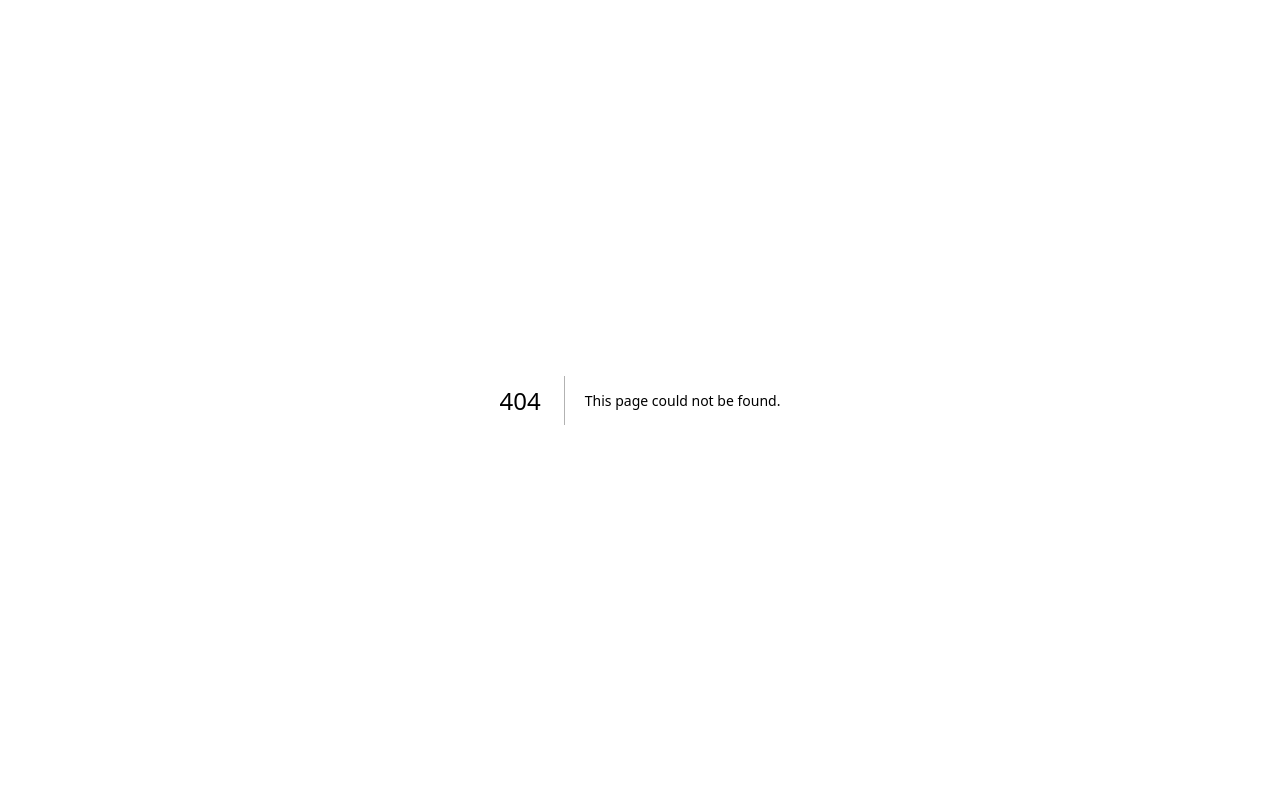
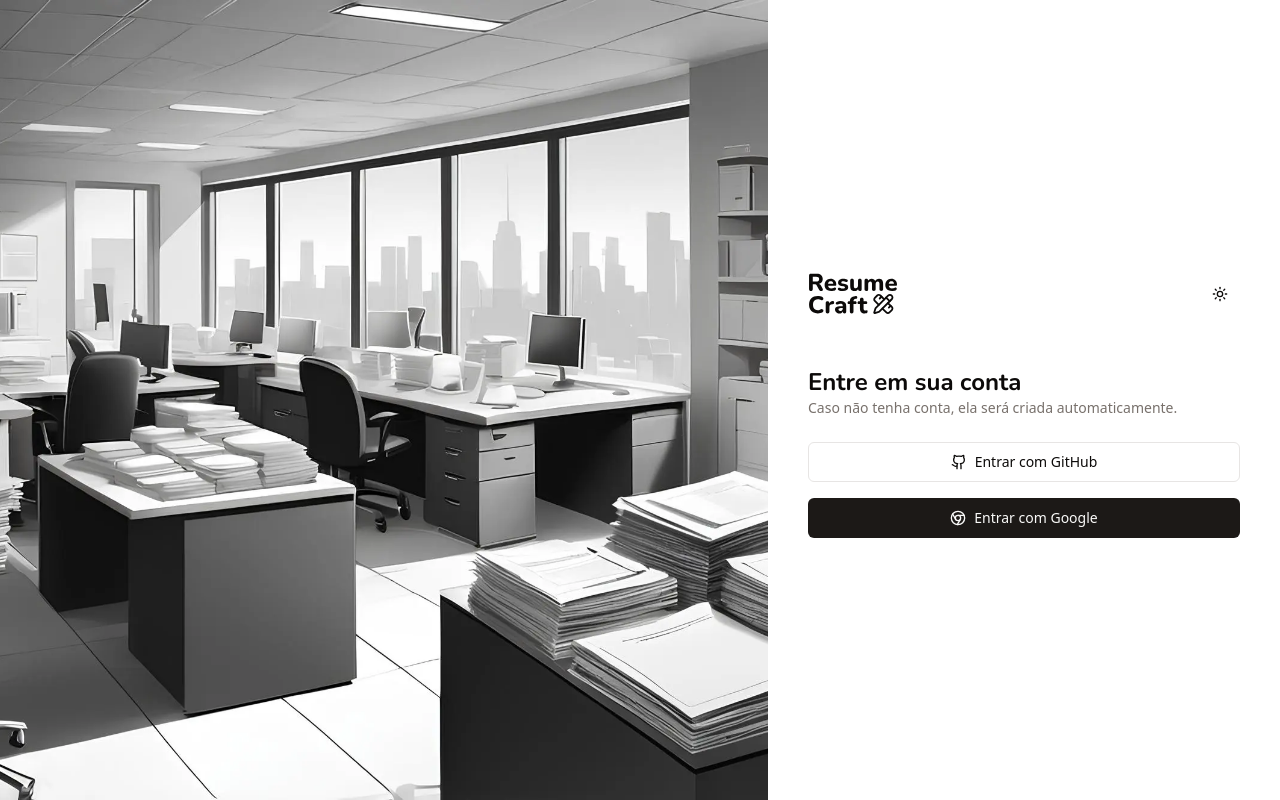
Before and after one commit to leodionizio/resume-craft-nextjs, a Next.js app: page /auth/login in a window 1280 px wide. Before the commit this address had no page. Built offline with nearby package versions, Linux system fonts and the light colour scheme; no server answers.

Commit message:
feat: add auth page and schema using drizzle and postgres for storage token

```diff
--- /dev/null
+++ b/src/app/api/auth/[...nextauth]/route.ts
@@ -0,0 +1,3 @@
+import { handlers } from "@/lib/auth";
+
+export const { GET, POST } = handlers;
--- /dev/null
+++ b/src/app/auth/login/page.tsx
@@ -0,0 +1,68 @@
+import Image from "next/image";
+import Logo from "@/assets/logo.svg";
+import { ThemeToggle } from "@/components/shared/theme.toggle";
+import { Button } from "@/components/ui/button";
+import { Chrome, Github } from "lucide-react";
+import { signIn } from "@/lib/auth";
+
+type Providers = "github" | "google";
+
+export default function LoginPage() {
+  const handleLogin = async (form: FormData) => {
+    "use server";
+
+    const provider = form.get("provider") as Providers;
+
+    await signIn(provider, { redirectTo: "/dashboard/resumes" });
+  };
+
+  return (
+    <div className="grid grid-cols-[1.5fr,1fr] h-screen">
+      <aside>
+        <Image
+          width={1000}
+          height={800}
+          src="/images/auth-bg.webp"
+          alt="Escritório com vários currículos espalhados por todas as mesas."
+          className="w-full h-full object-cover"
+          quality={100}
+        />
+      </aside>
+
+      <form className="p-10 flex justify-center flex-col" action={handleLogin}>
+        <div className="flex items-center justify-between mb-10">
+          <Logo className="max-w-[90px]" />
+
+          <ThemeToggle />
+        </div>
+
+        <h1 className="text-2xl font-title font-bold">Entre em sua conta</h1>
+        <p className="text-sm text-muted-foreground">
+          Caso não tenha conta, ela será criada automaticamente.
+        </p>
+
+        <div className="flex flex-col gap-4 mt-6">
+          <Button
+            variant="outline"
+            className="w-full gap-2"
+            type="submit"
+            name="provider"
+            value="github"
+          >
+            <Github size={20} />
+            Entrar com GitHub
+          </Button>
+          <Button
+            className="w-full gap-2"
+            type="submit"
+            name="provider"
+            value="google"
+          >
+            <Chrome size={20} />
+            Entrar com Google
+          </Button>
+        </div>
+      </form>
+    </div>
+  );
+}
--- a/src/app/dashboard/(layout)/layout.tsx
+++ b/src/app/dashboard/(layout)/layout.tsx
@@ -3,12 +3,17 @@ import Logo from "@/assets/logo.svg";
 import { NavItems } from "@/components/pages/dashboard/nav-items";
 import { UserDropdown } from "@/components/pages/dashboard/user-dropdown";
 import { ThemeToggle } from "@/components/shared/theme.toggle";
+import { auth } from "@/lib/auth";
 
 type DashboardLayoutProps = {
   children: ReactNode;
 };
 
-export default function DashboardLayout({ children }: DashboardLayoutProps) {
+export default async function DashboardLayout({
+  children,
+}: DashboardLayoutProps) {
+  const session = await auth();
+
   return (
     <div className="w-full h-screen overflow-hidden grid grid-cols-[300px,1fr]">
       <aside className="w-full h-full flex flex-col items-center border-r border-muted">
@@ -18,7 +23,7 @@ export default function DashboardLayout({ children }: DashboardLayoutProps) {
         <NavItems />
 
         <div className="w-full mt-auto border-t border-muted px3 px-y flex items-center justify-between">
-          <UserDropdown />
+          <UserDropdown user={session?.user} />
           <ThemeToggle />
         </div>
       </aside>
--- a/src/components/pages/dashboard/user-dropdown.tsx
+++ b/src/components/pages/dashboard/user-dropdown.tsx
@@ -1,3 +1,5 @@
+"use client"
+
 import { Button } from "@/components/ui/button";
 import {
   DropdownMenu,
@@ -8,17 +10,31 @@ import {
 import { Avatar, AvatarFallback, AvatarImage } from "@/components/ui/avatar";
 import { LogOut, SquareUser } from "lucide-react";
 import Link from "next/link";
+import { User } from "next-auth";
+import { signOut } from "next-auth/react";
 
-export const UserDropdown = () => {
+type UserDropdownProps = {
+  user?: User;
+};
+
+export const UserDropdown = ({ user }: UserDropdownProps) => {
+  if (!user) return null;
+
+  const inicials = user.name
+    ?.split(" ")
+    ?.slice(0, 2)
+    .map((name) => name[0])
+    .join("");
+
   return (
     <DropdownMenu>
       <DropdownMenuTrigger asChild>
         <Button variant="ghost" className="w-full gap-2 justify-start px-2">
           <Avatar className="w-7 h-7 block">
-            <AvatarImage src="https://github.com/ldz.png" />
-            <AvatarFallback>CN</AvatarFallback>
+            <AvatarImage src={user.image ?? ""} />
+            <AvatarFallback>{inicials}</AvatarFallback>
           </Avatar>
-          <p>Leonardo Dionizio</p>
+          <p>{user.name}</p>
         </Button>
       </DropdownMenuTrigger>
       <DropdownMenuContent
@@ -31,7 +47,10 @@ export const UserDropdown = () => {
           </DropdownMenuItem>
         </Link>
 
-        <DropdownMenuItem className="gap-2 text-red-500">
+        <DropdownMenuItem
+          className="gap-2 text-red-500"
+          onClick={() => signOut({ callbackUrl: "/auth/login" })}
+        >
           <LogOut size={16} /> Sair
         </DropdownMenuItem>
       </DropdownMenuContent>
--- /dev/null
+++ b/src/db/drizzle.ts
@@ -0,0 +1,9 @@
+import { neon } from "@neondatabase/serverless";
+import { drizzle } from "drizzle-orm/neon-http";
+
+import * as schema from "./schema";
+
+const sql = neon(process.env.DATABASE_URL!);
+const db = drizzle(sql, { schema });
+
+export { db };
--- /dev/null
+++ b/src/db/schema.ts
@@ -0,0 +1,105 @@
+import {
+  boolean,
+  timestamp,
+  pgTable,
+  text,
+  primaryKey,
+  integer,
+  uuid,
+  json,
+} from "drizzle-orm/pg-core";
+import type { AdapterAccountType } from "next-auth/adapters";
+
+// Auth
+
+export const users = pgTable("user", {
+  id: text("id")
+    .primaryKey()
+    .$defaultFn(() => crypto.randomUUID()),
+  name: text("name"),
+  email: text("email").unique(),
+  emailVerified: timestamp("emailVerified", { mode: "date" }),
+  image: text("image"),
+  credits: integer("credits").default(0).notNull(),
+  customerId: text("customerId").unique(),
+});
+
+export const accounts = pgTable(
+  "account",
+  {
+    userId: text("userId")
+      .notNull()
+      .references(() => users.id, { onDelete: "cascade" }),
+    type: text("type").$type<AdapterAccountType>().notNull(),
+    provider: text("provider").notNull(),
+    providerAccountId: text("providerAccountId").notNull(),
+    refresh_token: text("refresh_token"),
+    access_token: text("access_token"),
+    expires_at: integer("expires_at"),
+    token_type: text("token_type"),
+    scope: text("scope"),
+    id_token: text("id_token"),
+    session_state: text("session_state"),
+  },
+  (account) => ({
+    compoundKey: primaryKey({
+      columns: [account.provider, account.providerAccountId],
+    }),
+  })
+);
+
+export const sessions = pgTable("session", {
+  sessionToken: text("sessionToken").primaryKey(),
+  userId: text("userId")
+    .notNull()
+    .references(() => users.id, { onDelete: "cascade" }),
+  expires: timestamp("expires", { mode: "date" }).notNull(),
+});
+
+export const verificationTokens = pgTable(
+  "verificationToken",
+  {
+    identifier: text("identifier").notNull(),
+    token: text("token").notNull(),
+    expires: timestamp("expires", { mode: "date" }).notNull(),
+  },
+  (verificationToken) => ({
+    compositePk: primaryKey({
+      columns: [verificationToken.identifier, verificationToken.token],
+    }),
+  })
+);
+
+export const authenticators = pgTable(
+  "authenticator",
+  {
+    credentialID: text("credentialID").notNull().unique(),
+    userId: text("userId")
+      .notNull()
+      .references(() => users.id, { onDelete: "cascade" }),
+    providerAccountId: text("providerAccountId").notNull(),
+    credentialPublicKey: text("credentialPublicKey").notNull(),
+    counter: integer("counter").notNull(),
+    credentialDeviceType: text("credentialDeviceType").notNull(),
+    credentialBackedUp: boolean("credentialBackedUp").notNull(),
+    transports: text("transports"),
+  },
+  (authenticator) => ({
+    compositePK: primaryKey({
+      columns: [authenticator.userId, authenticator.credentialID],
+    }),
+  })
+);
+
+// Platform
+
+export const resumes = pgTable("resumes", {
+  id: uuid("id").primaryKey().defaultRandom(),
+  title: text("title").notNull(),
+  data: json("data").default({}).notNull(),
+  userId: text("user_id")
+    .references(() => users.id, { onDelete: "cascade" })
+    .notNull(),
+  createdAt: timestamp("created_at").defaultNow().notNull(),
+  updatedAt: timestamp("updated_at").defaultNow().notNull(),
+});
--- /dev/null
+++ b/src/lib/auth.ts
@@ -0,0 +1,19 @@
+import NextAuth from "next-auth";
+import GitHub from "next-auth/providers/github";
+import Google from "next-auth/providers/google";
+
+import { DrizzleAdapter } from "@auth/drizzle-adapter";
+import { db } from "@/db/drizzle";
+
+export const { handlers, signIn, signOut, auth } = NextAuth({
+  adapter: DrizzleAdapter(db),
+  providers: [GitHub, Google],
+  pages: {
+    signIn: "/auth/login",
+  },
+  callbacks: {
+    authorized: async ({ auth }) => {
+      return !!auth;
+    },
+  },
+});
--- /dev/null
+++ b/src/middleware.ts
@@ -0,0 +1,5 @@
+export { auth as middleware } from "@/lib/auth";
+
+export const config = {
+  matcher: ["/dashboard/:path*"],
+};
```
Also changed, not shown: drizzle.config.ts (added, +11 -0 lines), package.json (+14 -1 lines), public/images/auth-bg.webp (added), 1 other file (tests, documents, lock files or other folders).
